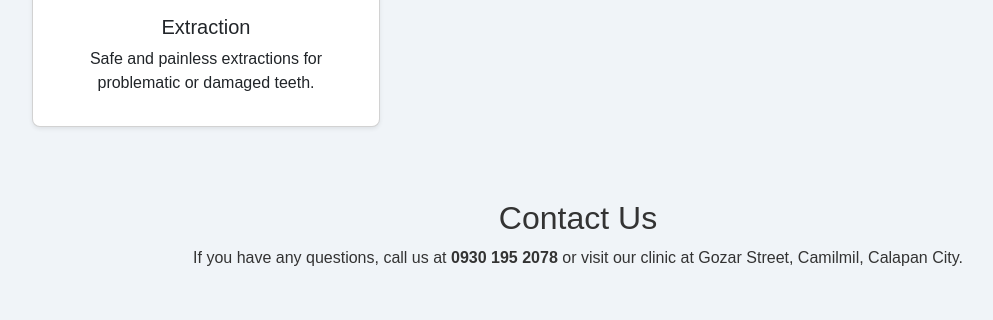
After one commit to SachiLeye/dental_clinic, a PHP site: page /dental_clinic_management_system/services.php in a window 1280 px wide. The commit adds this page. Shown: the part 1297-1617 px from the top of the page, without its empty margins (62-1055 px from the left). Run offline with PHP 8.4, Linux system fonts and the light colour scheme.

Commit message:
Add files via upload
updated

```diff
--- a/dental_clinic_management_system/assets/css/style.css
+++ b/dental_clinic_management_system/assets/css/style.css
@@ -5,6 +5,7 @@ body {
     background-color: #f0f4f8; /* Light cool background */
     color: #333; /* Dark gray text */
     font-family: 'Arial', sans-serif;
+    margin-bottom: 50px; /* Added margin to ensure content is not hidden behind footer */
 }
 
 /* Navbar Styling */
@@ -71,10 +72,11 @@ footer {
     background-color: #004b63;
     color: #f0f4f8;
     text-align: center;
-    position: absolute;
+    position: fixed;  /* Changed from absolute to fixed */
     padding: 10px 0;
     bottom: 0;
     width: 100%;
+    z-index: 1000; /* Optional: to ensure it stays above other elements */
 }
 
 /* Smooth transitions for all elements */
@@ -91,4 +93,16 @@ footer {
     .container {
         padding: 15px;
     }
+
+    footer {
+        font-size: 14px; /* Slightly smaller font for smaller screens */
+        padding: 8px 0; /* Reduced padding */
+    }
 }
+
+@media (max-width: 480px) {
+    footer {
+        font-size: 12px; /* Smaller font for mobile devices */
+        padding: 6px 0; /* Reduced padding for smaller screens */
+    }
+}
--- a/dental_clinic_management_system/views/includes/header.php
+++ b/dental_clinic_management_system/views/includes/header.php
@@ -26,6 +26,9 @@ if (session_status() === PHP_SESSION_NONE) {
                     </li>
                     <li class="nav-item">
                         <a class="nav-link" href="appointment.php">Book Appointment</a>
+                    </li>
+                    <li class="nav-item">
+                        <a class="nav-link" href="services.php">Services</a>
                     </li>
                     <li class="nav-item">
                         <a class="nav-link" href="e-consultation.php">E-Consultation</a>
--- a/dental_clinic_management_system/views/index.php
+++ b/dental_clinic_management_system/views/index.php
@@ -22,7 +22,7 @@
         <div class="row text-center">
             <div class="col-md-4">
                 <div class="card mb-4">
-                    <img src="assets/images/Dental1.jpg" class="card-img-top">
+                    <img src="../assets/images/dental2.jpg" class="card-img-top">
                     <div class="card-body">
                         <h5 class="card-title">Whitens</h5>
                         <p class="card-text">Professional cleaning to maintain your oral health.</p>
@@ -31,7 +31,7 @@
             </div>
             <div class="col-md-4">
                 <div class="card mb-4">
-                    <img src="assets/images/dental2.jpg" class="card-img-top">
+                    <img src="../assets/images/dental3.jpg" class="card-img-top">
                     <div class="card-body">
                         <h5 class="card-title">Saving</h5>
                         <p class="card-text">Restore your teeth with high-quality filling materials.</p>
@@ -40,7 +40,7 @@
             </div>
             <div class="col-md-4">
                 <div class="card mb-4">
-                    <img src="assets/images/dental3.jpg" class="card-img-top">
+                    <img src="../assets/images/Dental1.jpg" class="card-img-top">
                     <div class="card-body">
                         <h5 class="card-title">Equipped</h5>
                         <p class="card-text">Get a brighter smile with our whitening treatments.</p>
--- a/dental_clinic_management_system/views/login.php
+++ b/dental_clinic_management_system/views/login.php
@@ -18,6 +18,10 @@ if ($_SERVER['REQUEST_METHOD'] == 'POST') {
         // Fetch the user data
         $user = $stmt->fetch(PDO::FETCH_ASSOC);
 
+        // Check if the email is verified
+        if ($user['verified'] == 0) {
+            $loginError = "Your email has not been verified. Please check your email to verify your account.";
+        } else {
             // Verify the password (assuming passwords are hashed)
             if (password_verify($inputPassword, $user['password'])) {
                 // Set the session variable for the logged-in user
@@ -31,6 +35,7 @@ if ($_SERVER['REQUEST_METHOD'] == 'POST') {
                 exit();
             } else {
                 $loginError = "Invalid username or password.";
+            }
         }
     } else {
         $loginError = "Invalid username or password.";
--- /dev/null
+++ b/dental_clinic_management_system/views/services.php
@@ -0,0 +1,99 @@
+<?php include 'includes/header.php'; ?>
+<!DOCTYPE html>
+<html lang="en">
+<head>
+    <meta charset="UTF-8">
+    <meta name="viewport" content="width=device-width, initial-scale=1.0">
+    <title>Services - Dental Clinic Management System</title>
+    <link href="https://cdn.jsdelivr.net/npm/bootstrap@5.3.0/dist/css/bootstrap.min.css" rel="stylesheet">
+    <link href="../assets/css/style.css" rel="stylesheet"> <!-- Custom CSS -->
+</head>
+<body>
+
+    <div class="container mt-5">
+        <h1 class="text-center display-4">Our Dental Services</h1>
+        <p class="text-center lead">We offer a comprehensive range of dental services to meet all your oral health needs.</p>
+
+        <div class="row text-center mt-4">
+            <!-- Dental Checkup -->
+            <div class="col-md-4">
+                <div class="card mb-4 shadow-sm">
+                    <img src="assets/images/dental_checkup.jpg" class="card-img-top" alt="Dental Checkup">
+                    <div class="card-body">
+                        <h5 class="card-title">Dental Checkup</h5>
+                        <p class="card-text">Comprehensive dental checkups to ensure optimal oral health.</p>
+                    </div>
+                </div>
+            </div>
+            <!-- Teeth Cleaning -->
+            <div class="col-md-4">
+                <div class="card mb-4 shadow-sm">
+                    <img src="assets/images/teeth_cleaning.jpg" class="card-img-top" alt="Teeth Cleaning">
+                    <div class="card-body">
+                        <h5 class="card-title">Teeth Cleaning</h5>
+                        <p class="card-text">Professional teeth cleaning to remove plaque and tartar buildup.</p>
+                    </div>
+                </div>
+            </div>
+            <!-- Filling -->
+            <div class="col-md-4">
+                <div class="card mb-4 shadow-sm">
+                    <img src="assets/images/filling.jpg" class="card-img-top" alt="Filling">
+                    <div class="card-body">
+                        <h5 class="card-title">Filling</h5>
+                        <p class="card-text">Restorative fillings to repair cavities and restore tooth function.</p>
+                    </div>
+                </div>
+            </div>
+            <!-- Root Canal Treatment -->
+            <div class="col-md-4">
+                <div class="card mb-4 shadow-sm">
+                    <img src="assets/images/root_canal.jpg" class="card-img-top" alt="Root Canal Treatment">
+                    <div class="card-body">
+                        <h5 class="card-title">Root Canal Treatment</h5>
+                        <p class="card-text">Endodontic treatment to save and preserve your natural tooth.</p>
+                    </div>
+                </div>
+            </div>
+            <!-- Teeth Whitening -->
+            <div class="col-md-4">
+                <div class="card mb-4 shadow-sm">
+                    <img src="assets/images/teeth_whitening.jpg" class="card-img-top" alt="Teeth Whitening">
+                    <div class="card-body">
+                        <h5 class="card-title">Teeth Whitening</h5>
+                        <p class="card-text">Effective whitening treatments for a brighter, whiter smile.</p>
+                    </div>
+                </div>
+            </div>
+            <!-- Orthodontics -->
+            <div class="col-md-4">
+                <div class="card mb-4 shadow-sm">
+                    <img src="assets/images/orthodontics.jpg" class="card-img-top" alt="Orthodontics">
+                    <div class="card-body">
+                        <h5 class="card-title">Orthodontics</h5>
+                        <p class="card-text">Corrective orthodontic treatments to straighten teeth and improve bite.</p>
+                    </div>
+                </div>
+            </div>
+            <!-- Extraction -->
+            <div class="col-md-4">
+                <div class="card mb-4 shadow-sm">
+                    <img src="assets/images/extraction.jpg" class="card-img-top" alt="Extraction">
+                    <div class="card-body">
+                        <h5 class="card-title">Extraction</h5>
+                        <p class="card-text">Safe and painless extractions for problematic or damaged teeth.</p>
+                    </div>
+                </div>
+            </div>
+        </div>
+
+        <div class="text-center mt-5">
+            <h2>Contact Us</h2>
+            <p>If you have any questions, call us at <strong>0930 195 2078</strong> or visit our clinic at Gozar Street, Camilmil, Calapan City.</p>
+        </div>
+    </div>
+
+    <script src="https://cdn.jsdelivr.net/npm/bootstrap@5.3.0/dist/js/bootstrap.bundle.min.js"></script>
+</body>
+</html>
+<?php include 'includes/footer.php'; ?>
```
Also changed, not shown: dental_clinic_management_system/views/register_user.php (+24 -3 lines), dental_clinic_management_system/views/verify_email.php (added, +46 -0 lines), dental_clinic_management_system/assets/images/checkup.jpg (added), dental_clinic_management_system/assets/images/cleaning.webp (added). Lines whose indentation alone changed are shown as unchanged.
